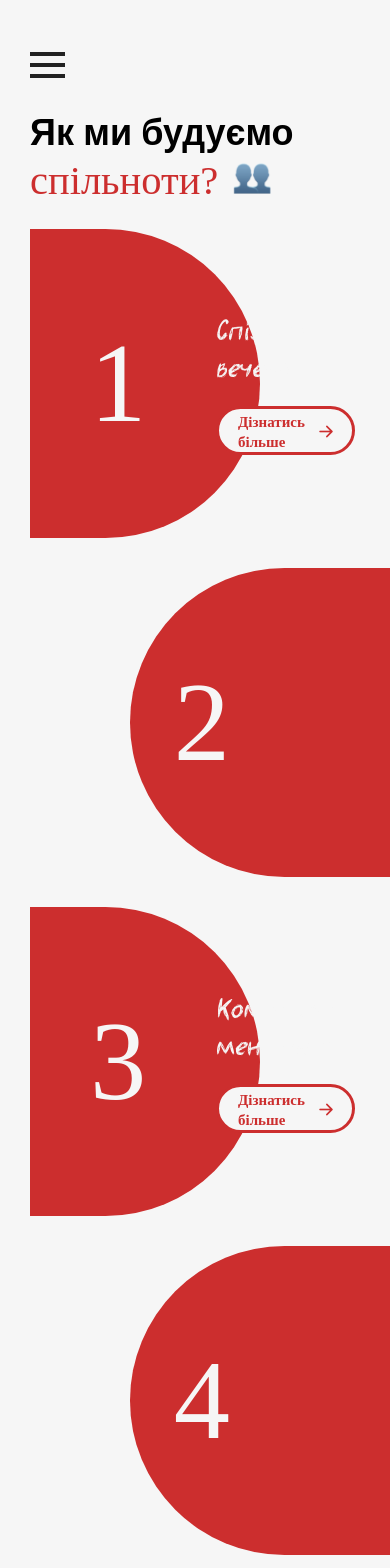
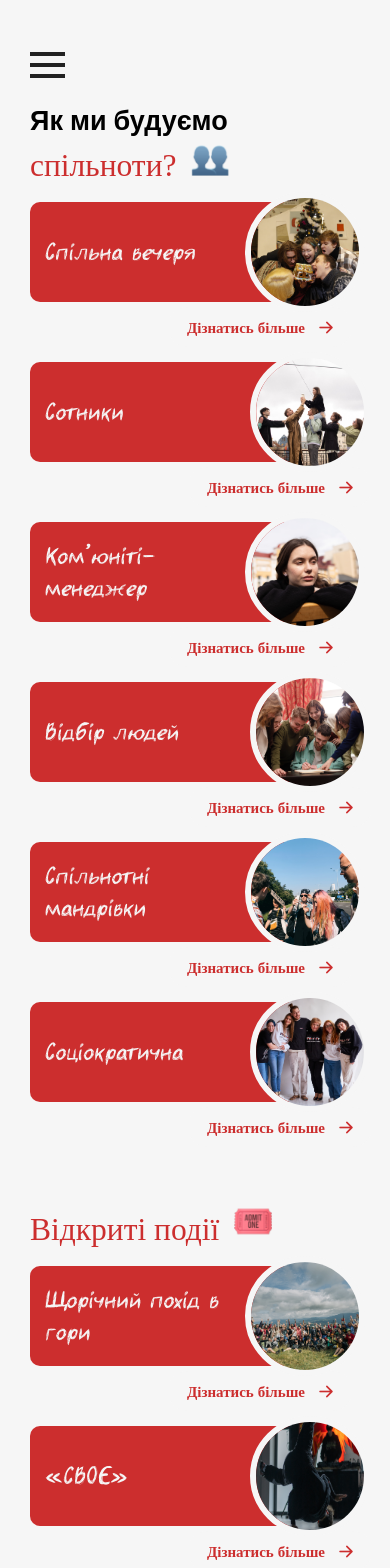
Before and after one commit to anpdko/vilnyy, a React (Create React App) app: page /community in a window 390 px wide. Shown: the top 1568 px of the page. Built offline with nearby package versions, Linux system fonts and the light colour scheme; a web font is replaced by a local one.

Commit message:
community

```diff
--- a/src/App.scss
+++ b/src/App.scss
@@ -52,15 +52,24 @@
       max-width: 800px;
    }
 
-   @media (max-width: 1080px) {
-      max-width: 700px;
+
+   @media (max-width: 520px) {
+      font-size: 1.8rem;
    }
 
    strong {
       color: var(--red);
       font-family: 'Rubik Glitch';
       font-weight: 400;
-      font-size: 2.7rem;
+      font-size: 2.8rem;
+
+      @media (max-width: 1420px) {
+         font-size: 2.5rem;
+      }
+
+      @media (max-width: 520px) {
+         font-size: 2.1rem;
+      }
    }
 
    img{
--- a/src/components/Belarus/Belarus.module.scss
+++ b/src/components/Belarus/Belarus.module.scss
@@ -1,7 +1,7 @@
 
 
 .belarus{
-   margin-block: 170px 100px;
+   margin-block: 120px 50px;
    p{
       max-width: 1000px;
    }
@@ -11,7 +11,22 @@
       justify-content: flex-end;
       img{
          max-width: 40%;
-         margin: -50px -100px 0 0;
+         margin: -30px -100px 0 0;
+
+         @media (max-width: 960px) {
+            max-width: 60%;
+            margin: -20px -100px 0 0;
+         }
+
+         @media (max-width: 740px) {
+            max-width: 80%;
+            margin: -20px -100px 0 0;
+         }
+
+         @media (max-width: 480px) {
+            max-width: 100%;
+            margin: -10px -70px 0 0;
+         }
       }
    }
 }
--- a/src/components/Events/Events.module.scss
+++ b/src/components/Events/Events.module.scss
@@ -1,14 +1,26 @@
 
 
 .events{
-   margin-block: 170px 100px;
+   margin-bottom: 50px;
 
    .items {
       display: flex;
       flex-direction: column;
       gap: 30px;
 
+      @media (max-width: 780px) {
+         gap: 100px;
+      }
+      @media (max-width: 550px) {
+         gap: 80px;
+      }
+
+      @media (max-width: 480px) {
+         gap: 60px;
+      }
+
       .item {
+         position: relative;
          background-color: var(--red);
          color: var(--white);
          box-sizing: border-box;
@@ -16,17 +28,33 @@
          justify-content: space-between;
          gap: 40px;
 
+         @media (max-width: 1350px) {
+            gap: 20px;
+         }
+
          .index {
             padding: 0 30px 0 60px;
             display: flex;
             align-items: center;
             justify-content: center;
 
+            @media (max-width: 1350px) {
+               padding: 0 10px 0 40px;
+            }
+
+            @media (max-width: 640px) {
+               display: none;
+            }
+
             h3 {
                font-size: 7.5rem;
                margin: 0;
                font-family: 'Rubik Glitch';
                font-weight: 400;
+
+               @media (max-width: 1350px) {
+                  font-size: 6.8rem;
+               }
             }
          }
 
@@ -37,11 +65,42 @@
             justify-content: center;
             align-items: flex-start;
             gap: 20px;
-            padding: 0 160px 0 0;
+            padding: 0 20px 0 0;
+
+            @media (max-width: 780px) {
+               .btn{
+                  position: absolute;
+                  border: 0;
+                  top: calc(100% + 15px);
+                  right: -10px;
+
+                  @media (max-width: 480px) {
+                     top: calc(100% + 5px);
+                     right: -12px;
+                  }
+               }
+            }
+
+            @media (max-width: 640px) {
+               padding: 0 20px 0 30px;
+            }
+
+            @media (max-width: 480px) {
+               padding: 0 10px 0 15px;
+            }
+
             h2{
                font-family: "Beer money";
                font-size: 2rem;
                font-weight: 400;
+
+               @media (max-width: 640px) {
+                  font-size: 1.9rem;
+               }
+
+               @media (max-width: 480px) {
+                  font-size: 1.7rem;
+               }
             }
             h2, p {
                margin: 0;
@@ -55,6 +114,35 @@
                max-height: 320px;
                border: 10px solid var(--white);
                border-radius: 50%;
+
+               @media (max-width: 780px) {
+                  border: 8px solid var(--white);
+                  transform: scale(1.2);
+               }
+
+               @media (max-width: 550px) {
+                  border: 5px solid var(--white);
+               }
+            }
+
+            @media (max-width: 1350px) {
+               max-height: 260px;
+               max-width: 260px;
+            }
+
+            @media (max-width: 1080px) {
+               max-height: 200px;
+               max-width: 200px;
+            }
+
+            @media (max-width: 550px) {
+               max-height: 140px;
+               max-width: 140px;
+            }
+
+            @media (max-width: 480px) {
+               max-height: 100px;
+               max-width: 100px;
             }
          }
       }
@@ -65,6 +153,14 @@
          border-radius: 0 200px 200px 0;
          .foto{
             margin-right: -15px;
+         }
+         @media (max-width: 1350px) {
+            margin-right: 40px;
+         }
+
+         @media (max-width: 780px) {
+            margin-right: 20px;
+            border-radius: 40px 200px 200px 40px;
          }
       }
 
@@ -78,9 +174,29 @@
          .index{
             margin-right: 200px;
          }
-
          .foto{
             margin-left: -15px;
+         }
+
+         @media (max-width: 1350px) {
+            margin-left: 40px;
+            width: calc(100% + 60px);
+            .index{
+               margin-right: 150px;
+            }
+         }
+
+
+         @media (max-width: 780px) {
+            margin-left: 0px;
+            margin-right: 20px;
+            flex-direction: row;
+            width: 100%;
+            border-radius: 40px 200px 200px 40px;
+
+            .index{
+               margin-right: 0px;
+            }
          }
       }
    }
--- a/src/components/Events/Events.tsx
+++ b/src/components/Events/Events.tsx
@@ -23,7 +23,12 @@ const Events = () => {
                   </div>
                   <div className={s.box_info}>
                      <h2>{item.title}</h2>
-                    <ButtonApp color="white" type='link' to={"/community/" + item.id}>Дізнатись більше</ButtonApp>
+                    <ButtonApp
+                        className={s.btn}
+                        color="white"
+                        type='link'
+                        to={"/community/" + item.id}
+                    >Дізнатись більше</ButtonApp>
                   </div>
                   <div className={s.foto}>
                      <img src={item.foto} alt="foto" />
--- a/src/components/Traditions/Traditions.module.scss
+++ b/src/components/Traditions/Traditions.module.scss
@@ -8,7 +8,19 @@
       flex-direction: column;
       gap: 30px;
 
+      @media (max-width: 780px) {
+         gap: 100px;
+      }
+      @media (max-width: 550px) {
+         gap: 80px;
+      }
+
+      @media (max-width: 480px) {
+         gap: 60px;
+      }
+
       .item {
+         position: relative;
          background-color: var(--red);
          color: var(--white);
          box-sizing: border-box;
@@ -16,17 +28,33 @@
          justify-content: space-between;
          gap: 40px;
 
+         @media (max-width: 1350px) {
+            gap: 20px;
+         }
+
          .index {
             padding: 0 30px 0 60px;
             display: flex;
             align-items: center;
             justify-content: center;
 
+            @media (max-width: 1350px) {
+               padding: 0 10px 0 40px;
+            }
+
+            @media (max-width: 640px) {
+               display: none;
+            }
+
             h3 {
                font-size: 7.5rem;
                margin: 0;
                font-family: 'Rubik Glitch';
                font-weight: 400;
+
+               @media (max-width: 1350px) {
+                  font-size: 6.8rem;
+               }
             }
          }
 
@@ -37,11 +65,42 @@
             justify-content: center;
             align-items: flex-start;
             gap: 20px;
-            padding: 0 160px 0 0;
+            padding: 0 20px 0 0;
+
+            @media (max-width: 780px) {
+               .btn{
+                  position: absolute;
+                  border: 0;
+                  top: calc(100% + 15px);
+                  right: -10px;
+
+                  @media (max-width: 480px) {
+                     top: calc(100% + 5px);
+                     right: -12px;
+                  }
+               }
+            }
+
+            @media (max-width: 640px) {
+               padding: 0 20px 0 30px;
+            }
+
+            @media (max-width: 480px) {
+               padding: 0 10px 0 15px;
+            }
+
             h2{
                font-family: "Beer money";
                font-size: 2rem;
                font-weight: 400;
+
+               @media (max-width: 640px) {
+                  font-size: 1.9rem;
+               }
+
+               @media (max-width: 480px) {
+                  font-size: 1.7rem;
+               }
             }
             h2, p {
                margin: 0;
@@ -55,6 +114,35 @@
                max-height: 320px;
                border: 10px solid var(--white);
                border-radius: 50%;
+
+               @media (max-width: 780px) {
+                  border: 8px solid var(--white);
+                  transform: scale(1.2);
+               }
+
+               @media (max-width: 550px) {
+                  border: 5px solid var(--white);
+               }
+            }
+
+            @media (max-width: 1350px) {
+               max-height: 260px;
+               max-width: 260px;
+            }
+
+            @media (max-width: 1080px) {
+               max-height: 200px;
+               max-width: 200px;
+            }
+
+            @media (max-width: 550px) {
+               max-height: 140px;
+               max-width: 140px;
+            }
+
+            @media (max-width: 480px) {
+               max-height: 100px;
+               max-width: 100px;
             }
          }
       }
@@ -65,6 +153,14 @@
          border-radius: 0 200px 200px 0;
          .foto{
             margin-right: -15px;
+         }
+         @media (max-width: 1350px) {
+            margin-right: 40px;
+         }
+
+         @media (max-width: 780px) {
+            margin-right: 20px;
+            border-radius: 40px 200px 200px 40px;
          }
       }
 
@@ -78,9 +174,29 @@
          .index{
             margin-right: 200px;
          }
-
          .foto{
             margin-left: -15px;
+         }
+
+         @media (max-width: 1350px) {
+            margin-left: 40px;
+            width: calc(100% + 60px);
+            .index{
+               margin-right: 150px;
+            }
+         }
+
+
+         @media (max-width: 780px) {
+            margin-left: 0px;
+            margin-right: 20px;
+            flex-direction: row;
+            width: 100%;
+            border-radius: 40px 200px 200px 40px;
+
+            .index{
+               margin-right: 0px;
+            }
          }
       }
    }
--- a/src/components/Traditions/Traditions.tsx
+++ b/src/components/Traditions/Traditions.tsx
@@ -23,7 +23,12 @@ const Traditions = () => {
                   </div>
                   <div className={s.box_info}>
                      <h2>{item.title}</h2>
-                    <ButtonApp color="white" type='link' to={"/community/" + item.id}>Дізнатись більше</ButtonApp>
+                    <ButtonApp
+                        className={s.btn}
+                        color="white"
+                        type='link'
+                        to={"/community/" + item.id}
+                     >Дізнатись більше</ButtonApp>
                   </div>
                   <div className={s.foto}>
                      <img src={item.foto} alt="foto" />
```
